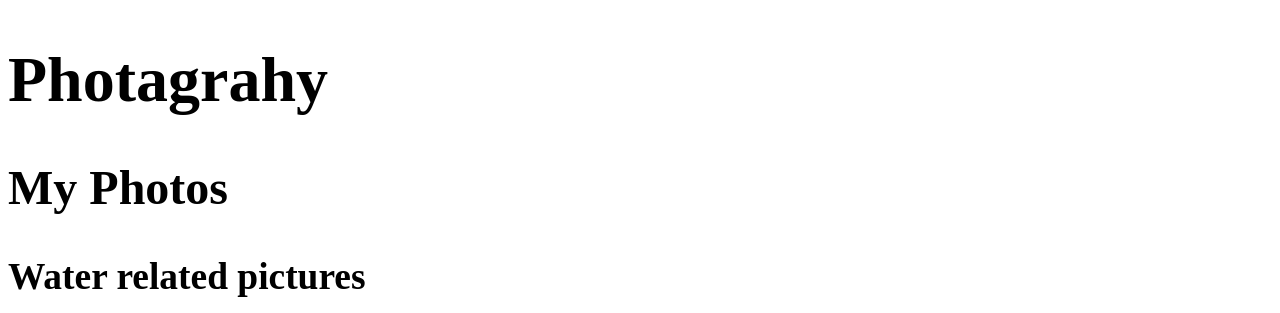
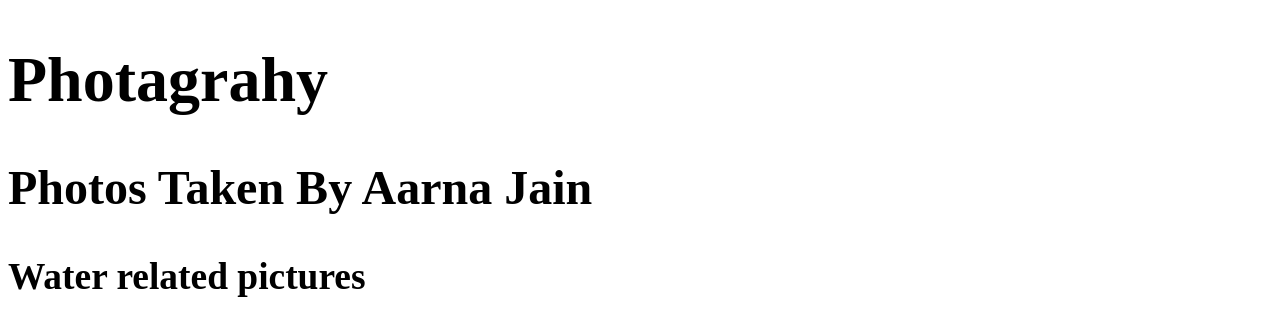
Before and after one commit to Aarna1227/Aarna.gethub.io, a plain HTML site: page index.html in a window 1280 px wide. Shown: the top 313 px of the page. Drawn offline with Linux system fonts and the light colour scheme.

Commit message:
Update index.html

```diff
--- a/index.html
+++ b/index.html
@@ -6,7 +6,7 @@
 </head>
 <body>
 <h1 style="font-family:Lucida Calligraphy"> Photagrahy </h1>
-<h2> My Photos </h2>
+<h2> Photos Taken By Aarna Jain </h2>
 <style>
 body {background:E8E9EB;}
 </style>
```
